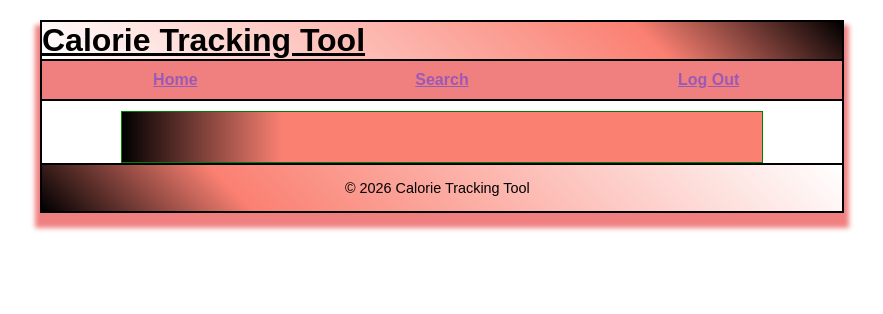
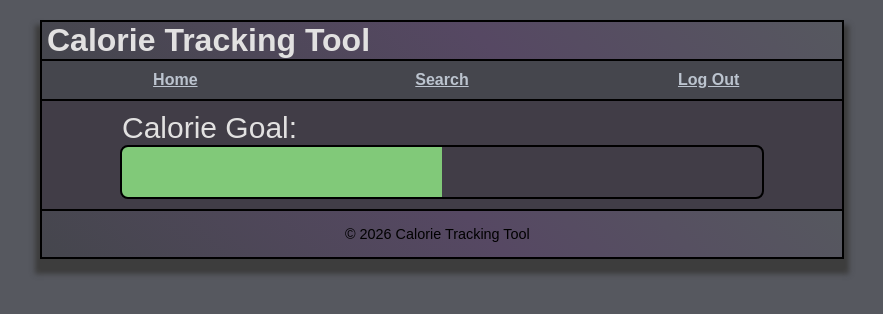
Before and after one commit to elperez750/calorie_tracker_app, a PHP site: page / in a window 1280 px wide. Shown: the top 314 px of the page, without its empty margins (198-1081 px from the left). Run offline with PHP 8.4, Linux system fonts and the light colour scheme.

Commit message:
edited home page design

```diff
--- a/CalorieTracker/home.php
+++ b/CalorieTracker/home.php
@@ -11,6 +11,7 @@
         <?php include('./view/horizontal_nav_bar.php');?>
         <main>
             <section>
+                <p>Calorie Goal:</p>
                 <div></div>
             </section>
         </main>
--- a/CalorieTracker/styles/main.css
+++ b/CalorieTracker/styles/main.css
@@ -6,8 +6,7 @@
 }
 
 html{
-    background-image: url("");
-    background-repeat: repeat;
+    background-color: #56585f
 }
 
 /*styles for links*/
@@ -16,7 +15,7 @@ a{
 }
 
 a:link{
-    color: #9b59b6;
+    color: #bcc4cf
 }
 
 a:hover, a:focus{
@@ -24,7 +23,7 @@ a:hover, a:focus{
 }
 
 a:visited{
-    color:#12395b
+    color:#946eb8;
 }
 
 /*styles for elements*/
@@ -33,8 +32,8 @@ body{
     width: 800px;
     margin: 20px auto;
     border: 2px solid black;
-    background-color: white;
-    box-shadow: 0px 10px 5px 5px lightcoral;
+    background-color: #413d47;
+    box-shadow: 0px 10px 5px 5px #3d3d3d;
 }
 
 /*styles for nav*/
@@ -54,7 +53,7 @@ nav ul li{
     display: block;
     width:  266.666666667px;
     color: white;
-    background-color: lightcoral;
+    background-color: #45464d;
     border-bottom: 2px solid black;
     text-decoration: none;
 }
@@ -79,13 +78,13 @@ nav ul li:hover ul, nav ul li:focus ul{
 /*styles for header*/
 header{
     border-bottom: 2px solid black;
-    background-image: linear-gradient(45deg, white, salmon 75%, black);
-
+    background-image: linear-gradient(45deg, #45464d, #564863 55%, #56585f);
 }
 
 header h2{
     font-size: 200%;
-    text-decoration: underline;
+    color: #e2e1e1;
+    margin-left: 5px;
 }
 
 /*styles for main*/
@@ -99,31 +98,21 @@ section{
     float: left;
 }
 
-section h1{
-    font-size: 150%;
-    margin-bottom: 0.5em;
-}
-
-section h2{
-    font-size: 125%;
-    margin: 0.5em 0;
-}
-
-section h3{
-    font-size: 110%;
-    margin: 0.5em 0;
-}
-
 section p{
-    margin-bottom: 0.5em;
+    margin: 0 auto;
+    width: 80%;
+    font-size: 30px;
+    color: #e2e1e1;
 }
 
 section div{
     width: 80%;
     height: 50px;
-    border: 1px solid green;
-    background-image: linear-gradient(90deg, black, salmon 25%);
+    border: 2px solid black;
+    border-radius: 8px;
+    background-image: linear-gradient(90deg, #81c979 50%, #413d47 50%);
     margin: 0 auto;
+    margin-bottom: 10px;
 }
 
 /*styles for footer*/
@@ -131,7 +120,7 @@ footer{
     clear: both;
     border-top: 2px solid black;
     padding: 15px;
-    background-image: linear-gradient(45deg, black, salmon 25%, white);
+    background-image: linear-gradient(45deg, #45464d, #564863 55%, #56585f);
 }
 
 footer{
```
